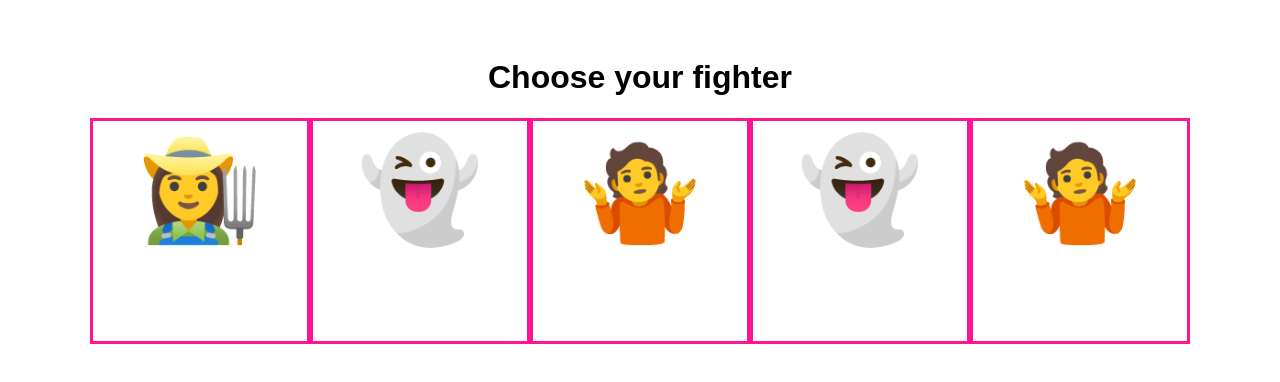
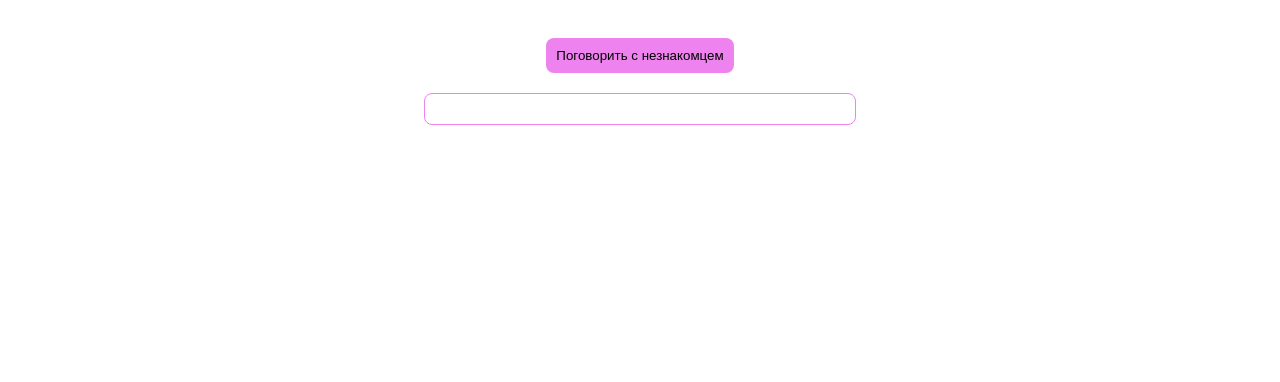
Before and after one commit to devmargooo/sims, a React (Create React App) app: page / in a window 1280 px wide. Shown: the top 382 px of the page. Built offline with nearby package versions, Linux system fonts and the light colour scheme.

Commit message:
add router

```diff
--- a/package.json
+++ b/package.json
@@ -12,6 +12,7 @@
     "@types/react-dom": "^18.0.6",
     "react": "^18.2.0",
     "react-dom": "^18.2.0",
+    "react-router-dom": "^6.3.0",
     "react-scripts": "5.0.1",
     "typescript": "^4.7.4",
     "web-vitals": "^2.1.4"
@@ -41,6 +42,7 @@
     ]
   },
   "devDependencies": {
+    "@types/react-router-dom": "^5.3.3",
     "@types/react-select": "^5.0.1"
   }
 }
--- a/src/App.tsx
+++ b/src/App.tsx
@@ -1,29 +1,19 @@
-import { useState } from "react";
 import "./index.css";
-import { Game, gamePlan } from "./gamePlan";
-import {ShowList} from "./sims/creationList/CreateListView";
 import {SimsGallery} from "./sims/SimsGallery/SimsGallery";
+import {
+  Routes,
+  Route,
+} from "react-router-dom";
+import { GamePlanView } from "./sims/pages/GamePlan/GamePlanView";
 
-const initialGameNumber = 0;
-const initialResult = "";
+
 export default function App() {
-  const [gameIndex, setGameIndex] = useState<number>(initialGameNumber);
-  const [result, setResult] = useState<string>(initialResult);
-  const currentGame: Game = gamePlan[gameIndex];
-  const clickHandler = () => {
-    setResult(currentGame.action());
-    setGameIndex(
-        gameIndex >= gamePlan.length - 1 ? initialGameNumber : gameIndex + 1
-    );
-  };
   return (
       <div className="App">
-        {/*<button className="actionButton" type="button" onClick={clickHandler}>*/}
-        {/*  {currentGame.title}*/}
-        {/*</button>*/}
-        {/*<div className="result">{result}</div>*/}
-        {/*  <ShowList/>*/}
-        <SimsGallery/>
+        <Routes>
+          <Route path="/" element={<GamePlanView/>}/>
+          <Route path="/gallery" element={<SimsGallery/>}/>
+        </Routes>
       </div>
   );
 }
--- a/src/gamePlan.ts
+++ /dev/null
@@ -1,27 +0,0 @@
-import { makeHappyFamily } from "./sims/Family";
-import { createHouse } from "./sims/House";
-import {communicate, talkWithStranger} from "./sims/Walk";
-
-export type Game = {
-    title: string;
-    action: () => string;
-};
-
-export const gamePlan: Game[] = [
-    // {
-    //     title: "Поговорить с незнакомцем",
-    //     action: talkWithStranger
-    // },
-    // {
-    //     title: "Создать семью",
-    //     action: makeHappyFamily
-    // },
-    // {
-    //     title: "Создать дом",
-    //     action: createHouse
-    // },
-    {
-        title: "Пообщаться",
-        action: communicate
-    }
-];
--- a/src/index.tsx
+++ b/src/index.tsx
@@ -3,13 +3,16 @@ import ReactDOM from 'react-dom/client';
 import './index.css';
 import App from './App';
 import reportWebVitals from './reportWebVitals';
+import { BrowserRouter } from "react-router-dom";
 
 const root = ReactDOM.createRoot(
   document.getElementById('root') as HTMLElement
 );
 root.render(
   <React.StrictMode>
-    <App />
+      <BrowserRouter>
+          <App />
+      </BrowserRouter>
   </React.StrictMode>
 );
 
--- /dev/null
+++ b/src/sims/pages/GamePlan/GamePlanView.tsx
@@ -0,0 +1,25 @@
+import {useState} from "react";
+import {Game, gamePlan} from "./gamePlan";
+
+const initialGameNumber = 0;
+const initialResult = "";
+
+export const GamePlanView:React.FC = () => {
+    const [gameIndex, setGameIndex] = useState<number>(initialGameNumber);
+    const [result, setResult] = useState<string>(initialResult);
+    const currentGame: Game = gamePlan[gameIndex];
+    const clickHandler = () => {
+        setResult(currentGame.action());
+        setGameIndex(
+            gameIndex >= gamePlan.length - 1 ? initialGameNumber : gameIndex + 1
+        );
+    };
+    return (
+        <div>
+            <button className="actionButton" type="button" onClick={clickHandler}>
+                {currentGame.title}
+            </button>
+            <div className="result">{result}</div>
+        </div>
+    )
+}
--- /dev/null
+++ b/src/sims/pages/GamePlan/gamePlan.ts
@@ -0,0 +1,27 @@
+import { makeHappyFamily } from "../../Family";
+import { createHouse } from "../../House";
+import {communicate, talkWithStranger} from "../../Walk";
+
+export type Game = {
+    title: string;
+    action: () => string;
+};
+
+export const gamePlan: Game[] = [
+    {
+        title: "Поговорить с незнакомцем",
+        action: talkWithStranger
+    },
+    {
+        title: "Создать семью",
+        action: makeHappyFamily
+    },
+    {
+        title: "Создать дом",
+        action: createHouse
+    },
+    {
+        title: "Пообщаться",
+        action: communicate
+    }
+];
```
Also changed, not shown: 1 other file (tests, documents, lock files or other folders).
